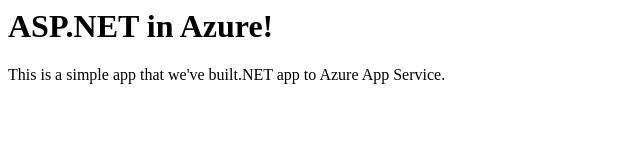
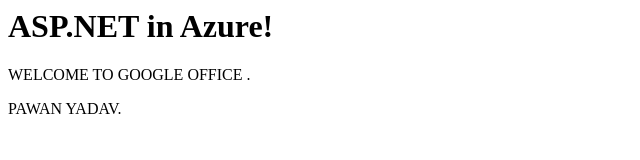
Before and after one commit to pawan1281/azgoogle, a plain HTML site: page index.html in a window 1280 px wide. Shown: the whole page, without its empty margins (0-640 px from the left). Drawn offline with Linux system fonts and the light colour scheme.

Commit message:
Update index.html

```diff
--- a/index.html
+++ b/index.html
@@ -1,4 +1,5 @@
 <div class="jumbotron">
     <h1>ASP.NET in Azure!</h1>
-    <p class="lead">This is a simple app that we've built.NET app to Azure App Service.</p>
+    <p class="lead">WELCOME TO GOOGLE OFFICE .</p>
+    <p class="lead"> PAWAN YADAV.</p>
 </div>
```
